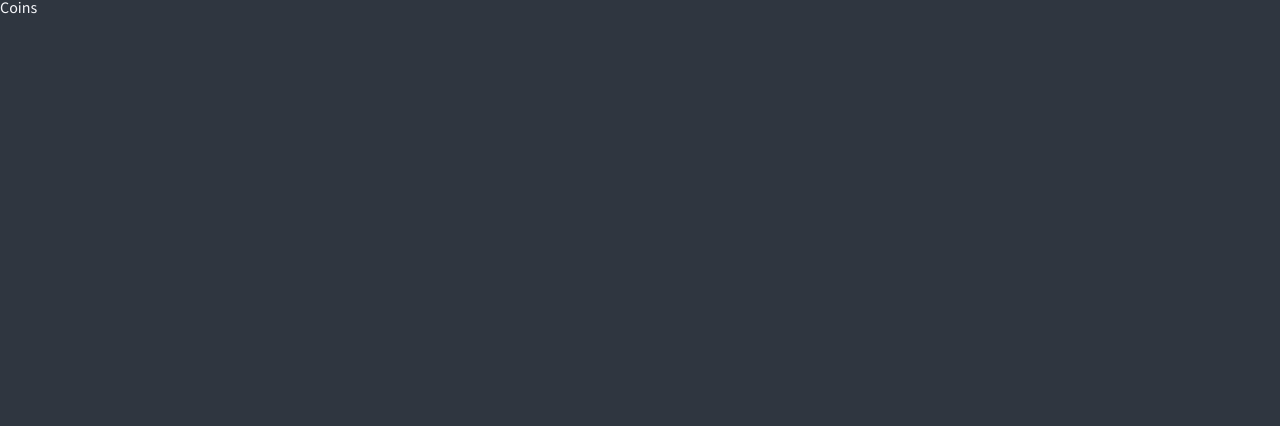
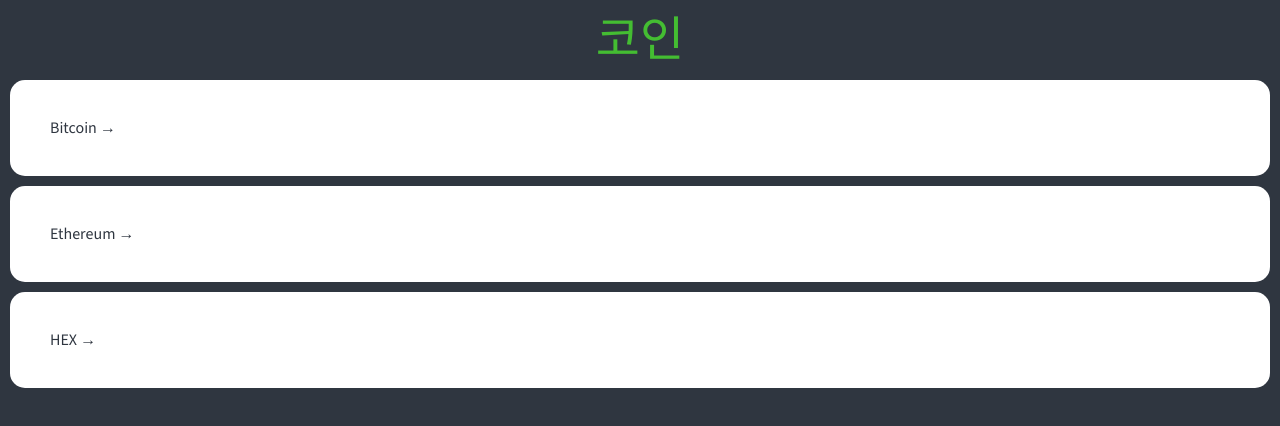
Before and after one commit to mocking-tiger/crypto-tracker, a React (Create React App) app: page / in a window 1280 px wide. Shown: the top 426 px of the page. Built offline with nearby package versions, Linux system fonts and the light colour scheme.

Commit message:
design: 코인 리스트 css

```diff
--- a/src/routes/Coin.tsx
+++ b/src/routes/Coin.tsx
@@ -6,10 +6,5 @@
 
 export default function Coin() {
   const { coinId } = useParams<RouteParams>();
-  return (
-    <h1>
-      Coin: {coinId}
-      <a href="http://naver.com">hihihihi</a>
-    </h1>
-  );
+  return <h1>Coin: {coinId}</h1>;
 }
--- a/src/routes/Coins.tsx
+++ b/src/routes/Coins.tsx
@@ -1,3 +1,85 @@
+import { Link } from "react-router-dom";
+import styled from "styled-components";
+
+const Container = styled.div`
+  padding: 0px 10px;
+`;
+
+const Header = styled.header`
+  height: 10vh;
+  display: flex;
+  justify-content: center;
+  align-items: center;
+`;
+
+const CoinsList = styled.ul``;
+
+const Coin = styled.li`
+  background-color: white;
+  color: ${(props) => props.theme.bgColor};
+  margin-bottom: 10px;
+  padding: 20px;
+  border-radius: 15px;
+  a {
+    padding: 20px;
+    transition: color 0.2s ease-in;
+    display: block;
+  }
+  &:hover {
+    a {
+      color: ${(props) => props.theme.accentColor};
+    }
+  }
+`;
+
+const Title = styled.h1`
+  font-size: 48px;
+  color: ${(props) => props.theme.accentColor};
+`;
+
+const coins = [
+  {
+    id: "btc-bitcoin",
+    name: "Bitcoin",
+    symbol: "BTC",
+    rank: 1,
+    is_new: false,
+    is_active: true,
+    type: "coin",
+  },
+  {
+    id: "eth-ethereum",
+    name: "Ethereum",
+    symbol: "ETH",
+    rank: 2,
+    is_new: false,
+    is_active: true,
+    type: "coin",
+  },
+  {
+    id: "hex-hex",
+    name: "HEX",
+    symbol: "HEX",
+    rank: 3,
+    is_new: false,
+    is_active: true,
+    type: "token",
+  },
+];
+
 export default function Coins() {
-  return <h1>Coins</h1>;
+  return (
+    <Container>
+      <Header>
+        <Title>코인</Title>
+      </Header>
+      <CoinsList>
+        {coins.map((coin) => (
+          <Coin key={coin.id}>
+            <Link to={`/${coin.id}`}>{coin.name} &rarr;</Link>
+          </Coin>
+        ))}
+      </CoinsList>
+    </Container>
+  );
 }
```
